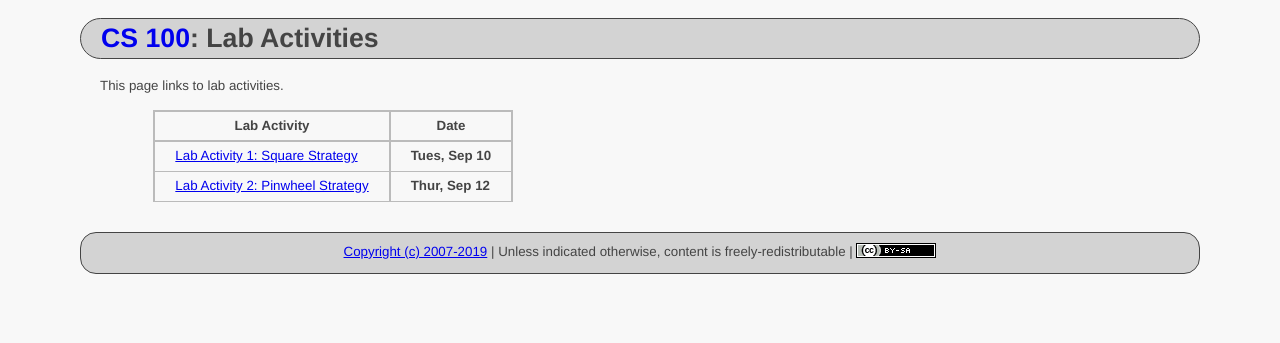
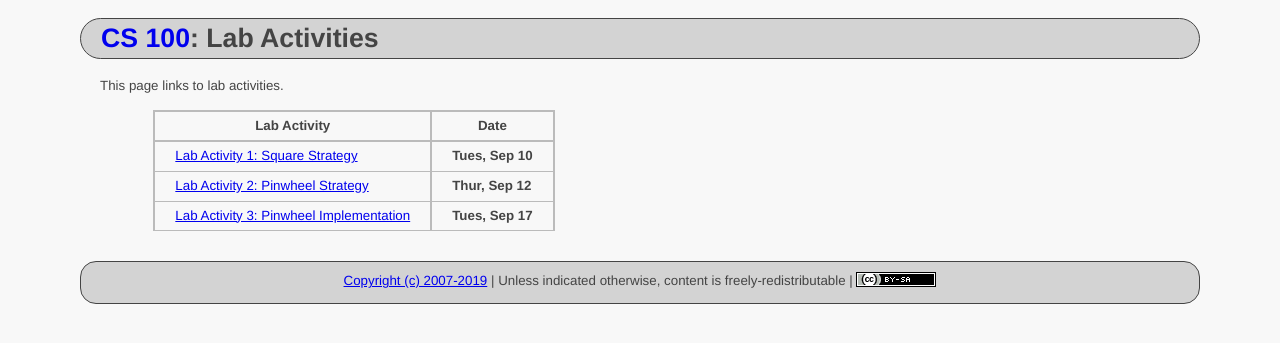
Before and after one commit to ycpcs/cs100-fall2019, a Jekyll site: the page built from labs/index.md, in a window 1280 px wide. Shown: the top 343 px of the page. Built offline with Jekyll 4.4.1, drawn with Linux system fonts in a browser that asks for light colours.

Commit message:
add lab 3
add lab 3

```diff
--- a/labs/index.md
+++ b/labs/index.md
@@ -10,9 +10,9 @@ This page links to lab activities.
 > ---------------------------------------------------------- | ---------------- |
 > [Lab Activity 1: Square Strategy](CS100_Lab1.pdf)          | **Tues, Sep 10** |
 > [Lab Activity 2: Pinwheel Strategy](CS100_Lab2.pdf)        | **Thur, Sep 12** |
+> [Lab Activity 3: Pinwheel Implementation](CS100_Lab3.pdf)  | **Tues, Sep 17** |
 
 <!--
-> [Lab Activity 2: Pinwheel Strategy](CPADS_Lab2.pdf)        | **Wed, Sep 19** |
 > [Lab Activity 3: Pinwheel Implementation](CPADS_Lab3.pdf)  | **Fri, Sep 28** |
 > [Lab Activity 4: Layer Cake Computation](CPADS_Lab4.pdf)   | **Wed, Oct 3**  |
 > [Exam 1 Review: Diamond](CPADS_Exam1Review.pdf) <br> [Solution: Strategy](CPADS_Exam1Review_Strategy.pdf) <br> [Solution: Code](CPADS_Exam1Review_Code.py)                             | **Wed, Oct 17**
```
Also changed, not shown: index.md (+1 -0 lines), schedule.md (+1 -0 lines), 2 other files.
